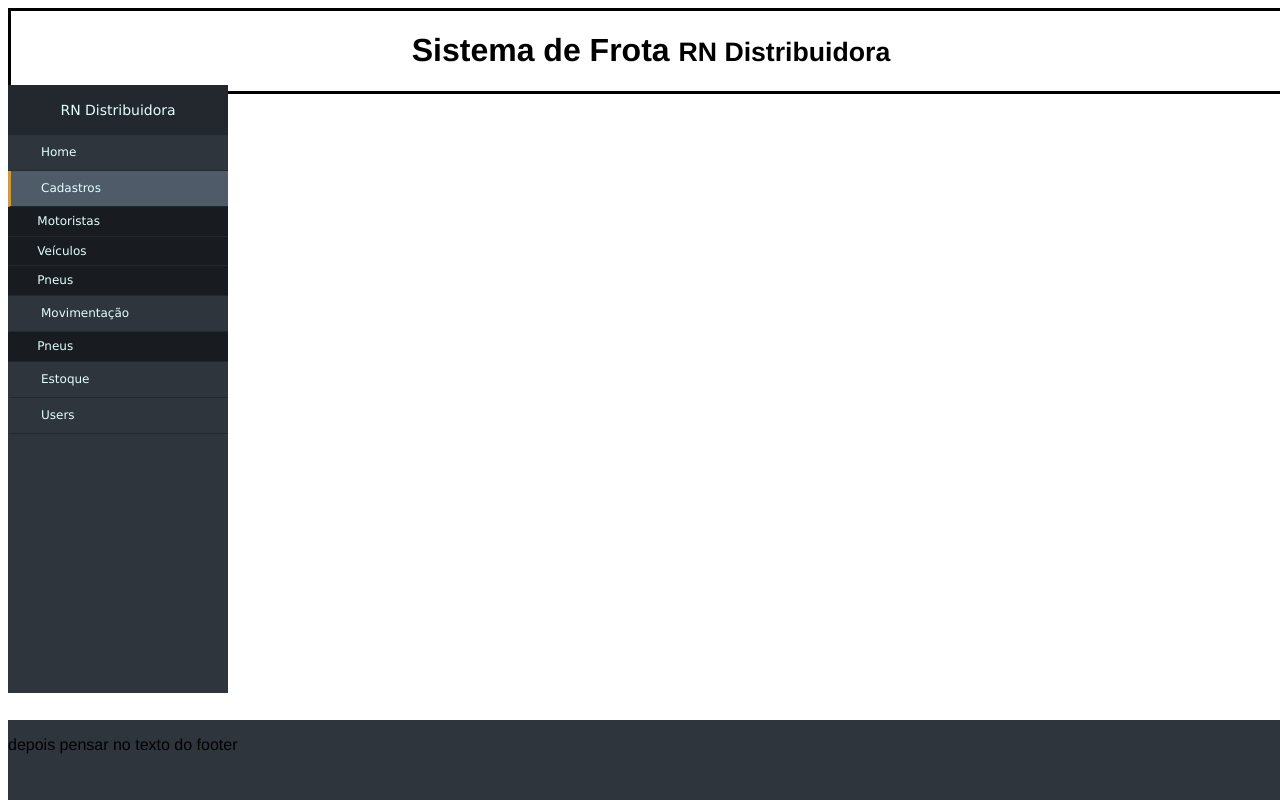
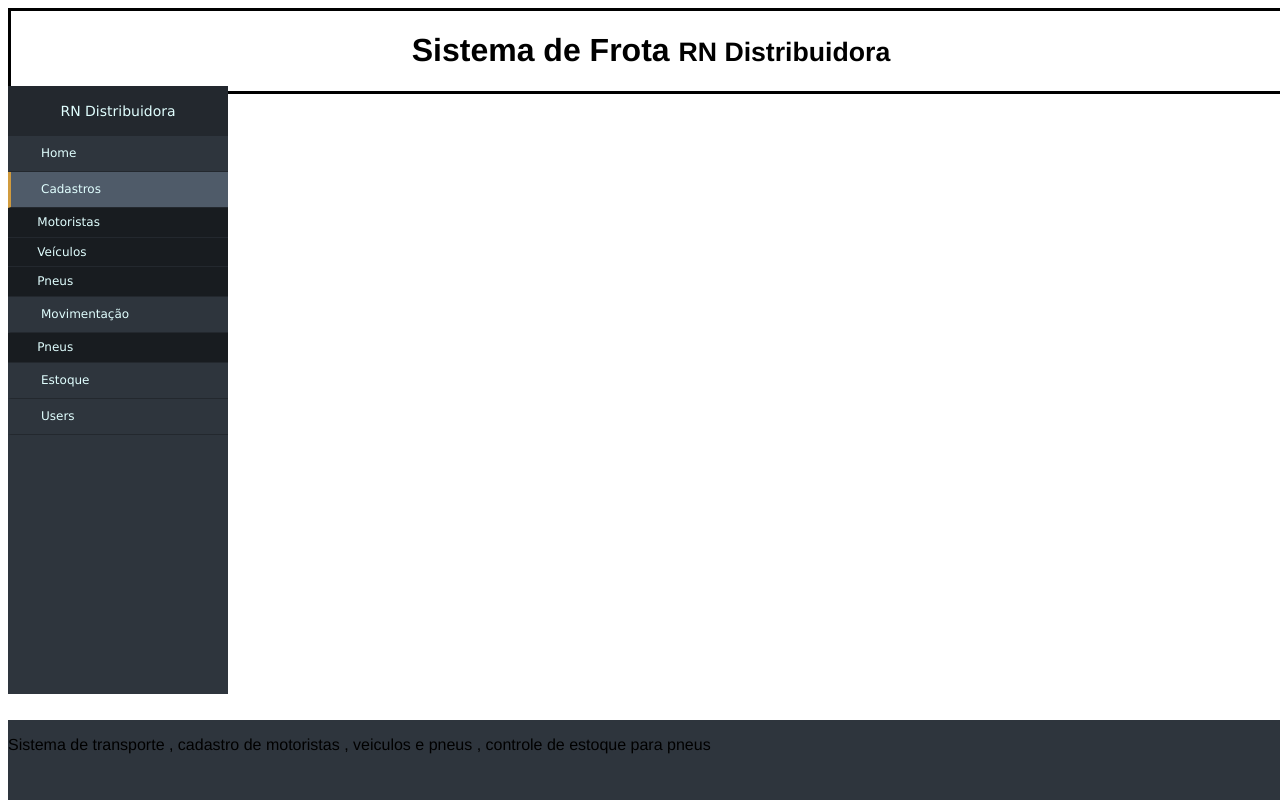
Before and after one commit to hc3/SistemaFrota, a Vue app: page / in a window 1280 px wide. Built offline with nearby package versions, Linux system fonts and the light colour scheme; the HTML template or start-up script is replaced by a standard one.

Commit message:
pequenas alterações no layout

```diff
--- a/src/client/app/components/root/Footer.vue
+++ b/src/client/app/components/root/Footer.vue
@@ -4,7 +4,7 @@
     <div class="container">
       <div class="row">
         <div class="col-xs-6">
-          <p class="text-muted">depois pensar no texto do footer</p>
+          <p class="text-muted">Sistema de transporte , cadastro de motoristas , veiculos e pneus , controle de estoque para pneus</p>
         </div>
         <div class="col-xs-6">
         </div>
--- a/src/client/app/components/root/Menu.vue
+++ b/src/client/app/components/root/Menu.vue
@@ -61,7 +61,7 @@
   font-weight: 200;
   background-color: #2e353d;
   position: fixed;
-  top: 85px;
+  top: 86px;
   width: 220px;
   height: 76%;
   color: #e1ffff;
```
